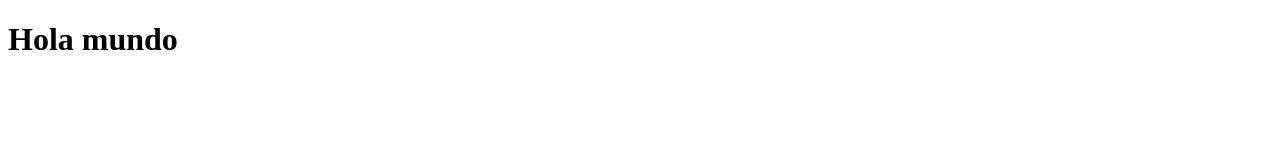
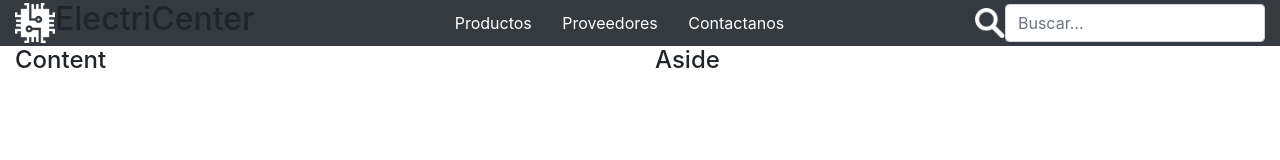
Before and after one commit to botero14/actividad3dweb, a plain HTML site: page index.html in a window 1280 px wide. Drawn offline with nearby package versions, Linux system fonts and the light colour scheme.

Commit message:
header hecho y parte del aside

```diff
--- a/index.html
+++ b/index.html
@@ -4,9 +4,44 @@
     <meta charset="UTF-8">
     <meta http-equiv="X-UA-Compatible" content="IE=edge">
     <meta name="viewport" content="width=device-width, initial-scale=1.0">
-    <title>Document</title>
+    <link rel="stylesheet" href="node_modules/bootstrap/dist/css/bootstrap.min.css">
+    <link rel="stylesheet" href="node_modules/bootstrap/dist/css/estilos.css">
+    <title>Electricenter</title>
 </head>
 <body>
-    <h1>Hola mundo</h1>
+    <div class="container-fluid">
+        <div class="row header bg-dark">
+            <div class="col-4 logo d-flex align-items-center">
+                <img src="img/cpu.png" width="40px" height="40px">
+                <h2 class="nombre">ElectriCenter</h2>
+            </div>
+            <div class="col-5 botones d-flex align-items-center">
+                <div class="d-grid gap-2 d-md-block">
+                    <button class="btn btn-dark" type="button">Productos</button>
+                    <button class="btn btn-dark" type="button">Proveedores</button>
+                    <button class="btn btn-dark" type="button">Contactanos</button>
+                  </div>
+            </div>
+            <div class="col-3 perfil d-flex align-items-center">
+                <img src="img/lupa.png" width="30px" height="30px" class="lupa">
+                <input type="text" class="form-control" placeholder="Buscar..." aria-label="Username" aria-describedby="basic-addon1">
+            </div>
+        </div>
+        <div class="row content">
+            <div class="col contenido">
+               <h4>Content</h4>
+            </div>
+            <div class="col aside">
+                <h4>Aside</h4>
+            </div>
+        </div>
+        <div class="row footer">
+
+        </div>
+    </div>
+
+    <script src="node_modules/bootstrap/dist/js/bootstrap.min.js"></script>
+    <script src="node_modules/jquery/dist/jquery.min.js"></script>
+    <script src="node_modules/@popperjs/core/dist/umd/popper.min.js"></script>
 </body>
 </html>
```
Also changed, not shown: package.json (deleted, +0 -12 lines), img/cpu.png (added), img/lupa.png (added), img/user.png (added), 1 other file.
